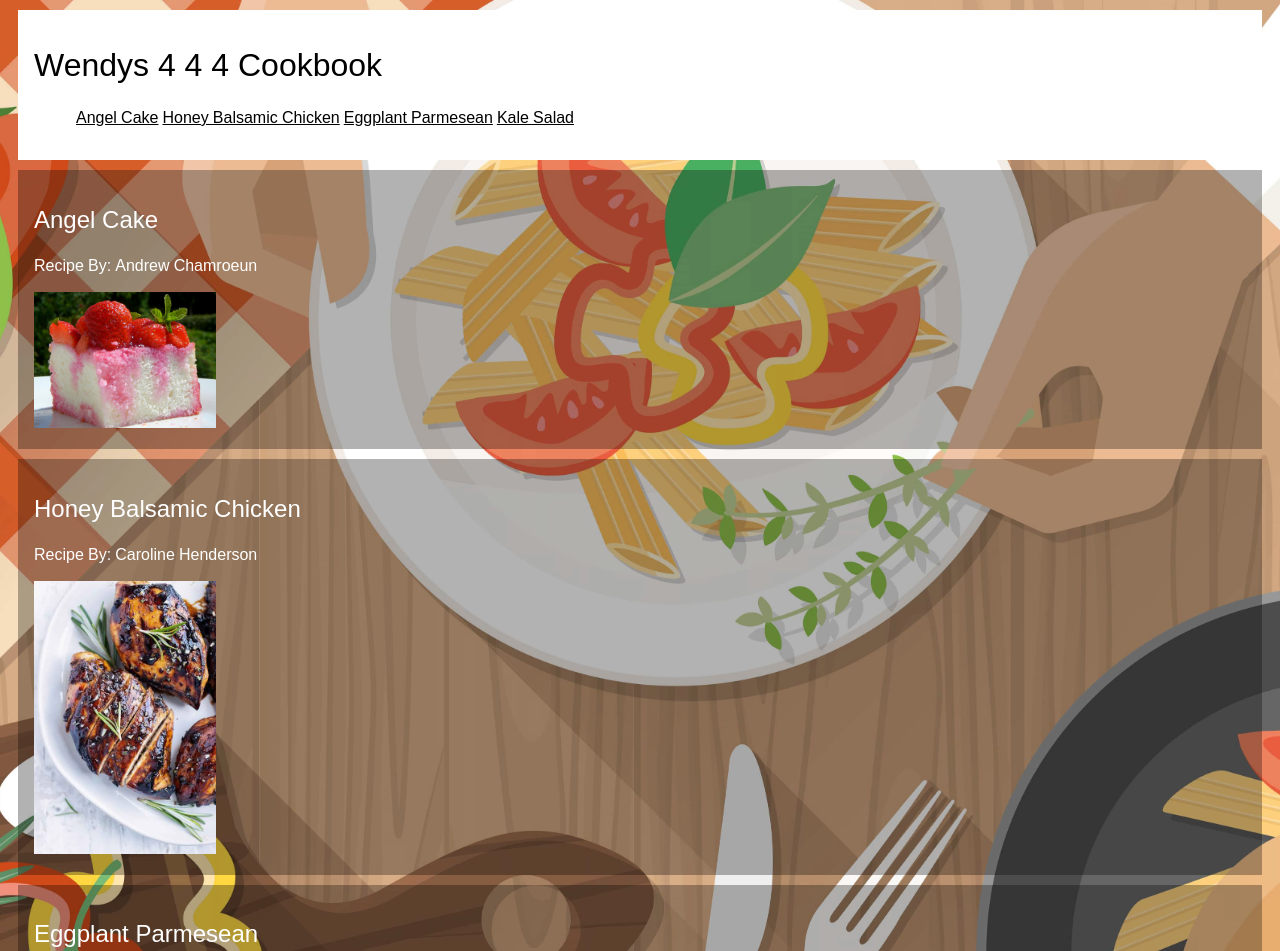
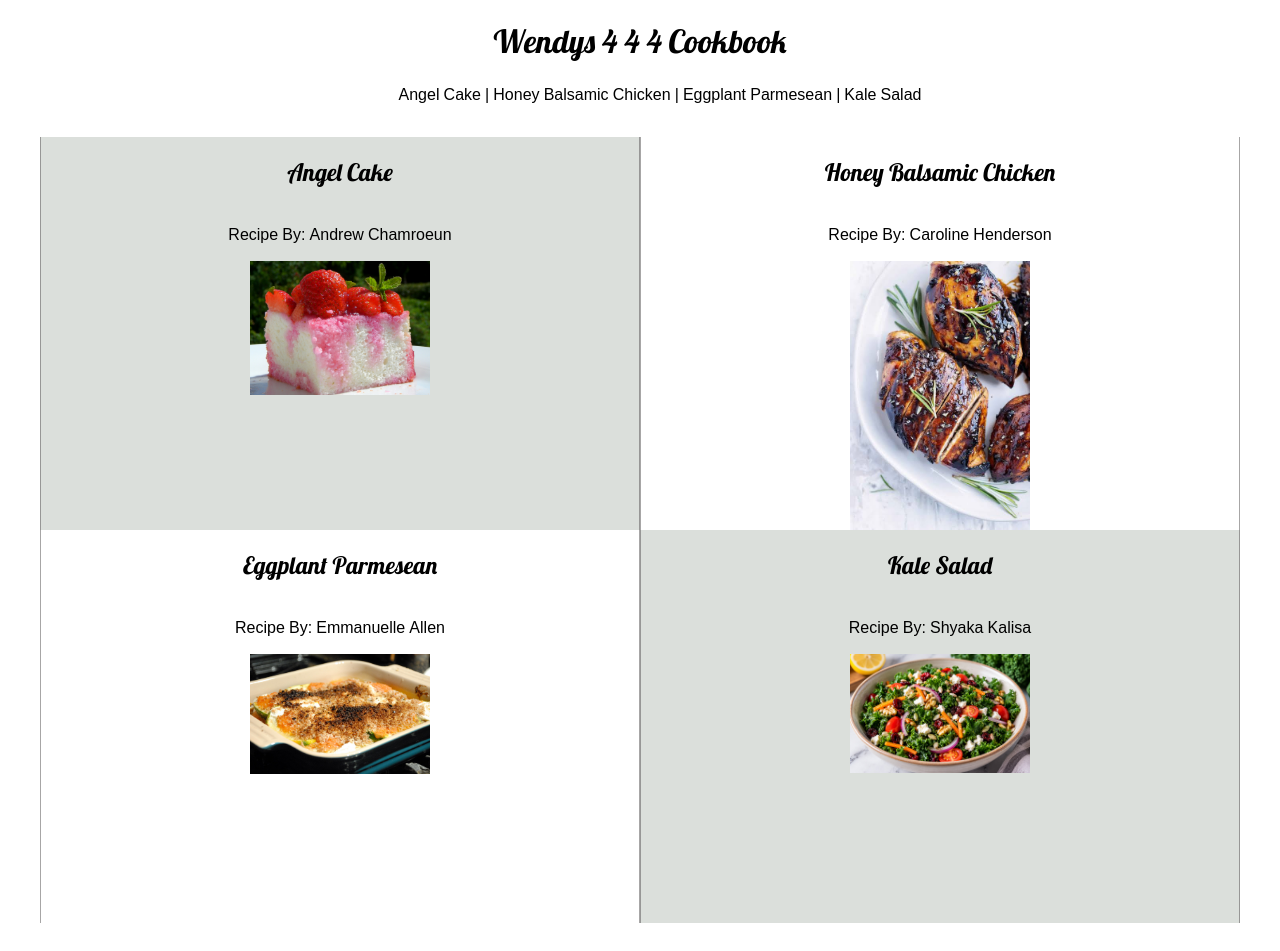
Before and after one commit to chenderson17/CodingAssignment4, a plain HTML site: page index.html in a window 1280 px wide. Shown: the top 951 px of the page. Drawn offline with Linux system fonts and the light colour scheme; a web font is replaced by a local one.

Commit message:
changed desgin

```diff
--- a/css/index-style.css
+++ b/css/index-style.css
@@ -6,7 +6,7 @@ Don't forget to rename your filepath for rel in the html head.
 *::before,*::after{
     box-sizing: border-box;
 }
-body{
+/* body{
     background-image:url("../images/index-images/background.jpg");
     background-repeat: no-repeat;
     background-size: cover;
@@ -31,13 +31,7 @@ h2{
   font-style: normal;
   color:#fff
 }
-nav ul{
-    display: flex;
-    list-style-type: none;
-}
-nav ul li{
-    margin: 0 2px;
-}
+
 img{
     width: 15%;
 }
@@ -49,10 +43,67 @@ section,header{
 header{
     background-color: #ffffff;
 }
+
+footer p{
+    color: black;
+} */
+ body{
+  font-family: "Noto Sans Linear B", sans-serif;
+  font-weight: 300;
+  font-style: normal;
+}
+
+ h1{
+    text-align: center;
+     font-family: "Lobster", sans-serif;
+  font-weight: 400;
+  font-style: normal;
+ }
+ h2{
+    font-family: "Lobster", sans-serif;
+  font-weight: 400;
+  font-style: normal;
+ }
+ img{
+    width: 30%;
+ }
+ nav ul{
+    display: flex;
+    list-style-type: none;
+    justify-content: center;
+
+}
+nav ul li{
+    margin: 0 2px;
+    text-align: center;
+}
+a,a:visited{
+    color:black;
+    text-decoration: none;
+}
+a:hover{
+    color:rgb(8, 34, 8);
+    font-weight: bold;
+}
+main{
+    display: grid;
+    grid-template-columns: repeat(2,1fr);
+    grid-template-rows: repeat(2,1fr);
+    /* background-color: rgb(184, 184, 221); */
+    justify-content: center;
+    margin:2rem;
+}
+section{
+    border-left: 1px solid rgba(97, 96, 96, 0.555);
+    border-right: 1px solid rgba(97, 96, 96, 0.555);
+    display: flex;
+    flex-direction: column;
+    align-items: center;
+}
 footer{
     display: flex;
     justify-content: space-evenly;
 }
-footer p{
-    color: black;
+.accent{
+    background-color: rgba(8, 34, 8, 0.144);
 }
--- a/index.html
+++ b/index.html
@@ -6,25 +6,25 @@
     <title>Wendys 4 4 4 Cookbook</title>
     <meta name="author" content="Wendys 4 4 4">
     <link rel="stylesheet" href="css/index-style.css">
-    <link rel="preconnect" href="https://fonts.googleapis.com">
+  <link rel="preconnect" href="https://fonts.googleapis.com">
 <link rel="preconnect" href="https://fonts.gstatic.com" crossorigin>
-<link href="https://fonts.googleapis.com/css2?family=Noto+Sans+Linear+B&family=Ranchers&display=swap" rel="stylesheet">
+<link href="https://fonts.googleapis.com/css2?family=Lobster&family=Noto+Sans+Linear+B&family=Noto+Sans+Mandaic&display=swap" rel="stylesheet">
 </head>
 <body>
     <header>
     <h1>Wendys 4 4 4 Cookbook</h1>
     <nav>
         <ul id="navbar">
-            <li><a href="html/a-angel-cake.html">Angel Cake</a></li>
-            <li><a href="./html/c-chicken.html">Honey Balsamic Chicken</a></li>
-            <li><a href="./html/e-eggplant.html">Eggplant Parmesean</a></li>
+            <li><a href="html/a-angel-cake.html">Angel Cake |</a></li>
+            <li><a href="./html/c-chicken.html">Honey Balsamic Chicken |</a></li>
+            <li><a href="./html/e-eggplant.html">Eggplant Parmesean |</a></li>
             <li><a href="./html/s-kale.html">Kale Salad</a></li>
         </ul>
     </nav>
     </header>
     <main>
         <!--Andrew-->
-        <section class="home-section">
+        <section class="home-section accent">
             <h2 class="home-recipe-heading">Angel Cake</h2>
             <p class="home-author-paragraph">Recipe By: Andrew Chamroeun</p>
             <img src="images/angel-cake-images/AngelFoodCake.jpg" alt="Image of Angel Cake ">
@@ -45,7 +45,7 @@
 
         </section>
         <!--Shyaka-->
-        <section class="home-section">
+        <section class="home-section accent">
             <h2 class="home-recipe-heading">Kale Salad</h2>
             <p class="home-author-paragraph">Recipe By: Shyaka Kalisa</p>
             <img src="./images/kale-images/kale-background.jpg" alt="Alt text">
```
Also changed, not shown: validation/chicken-validation.png (added).
